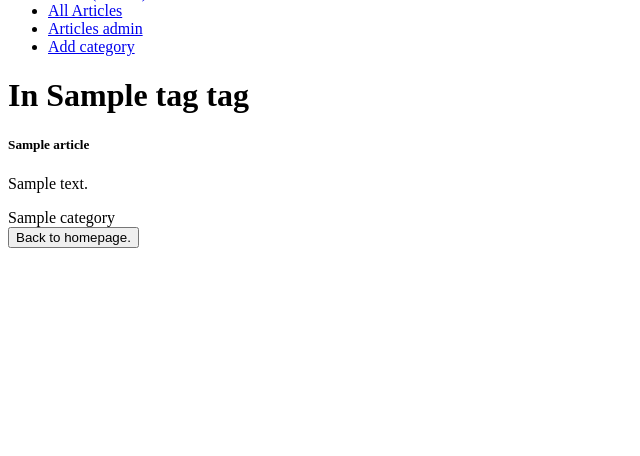
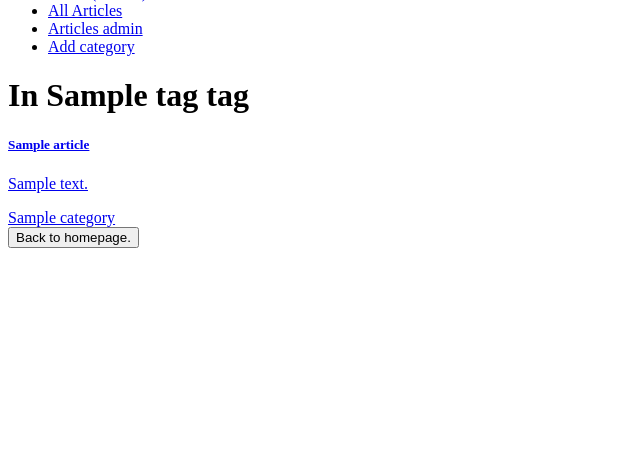
Before and after one commit to Nawalsubject/quest_symfony_2, a Symfony app: template blog/templates/blog/tag.html.twig in a window 1280 px wide. Shown: the part 344-800 px from the top of the page, without its empty margins (0-640 px from the left). Run offline with Twig, Linux system fonts and the light colour scheme; the template is opened without the code that fills it: most values are stand-ins (such as "Sample title", 1, 10 or a date in 2020); some libraries are stand-ins or nearby versions.

Commit message:
Ajout des bonus de la quête 12

```diff
--- a/blog/assets/css/app.scss
+++ b/blog/assets/css/app.scss
@@ -12,3 +12,7 @@ body {
 .nav-link {
     font-size: 1.2rem;
 }
+
+a:hover{
+    text-decoration: none;
+}
--- a/blog/src/Controller/BlogController.php
+++ b/blog/src/Controller/BlogController.php
@@ -94,7 +94,7 @@ class BlogController extends AbstractController
     }
 
     /**
-     * @Route("/blog/tag/{name}", name="blog_show_tags")
+     * @Route("/blog/tag/{name}", name="blog_tag")
      * @param Tag $tag
      * @return Response
      */
--- a/blog/templates/article/show.html.twig
+++ b/blog/templates/article/show.html.twig
@@ -25,7 +25,9 @@
     <strong>Tags :</strong>
     <ul>
         {% for tag in article.tags %}
+            <a href="{{ path('blog_tag', {'name': tag.name}) }}">
                 <li>{{ tag.name }} </li>
+            </a>
         {% else %}
             <li>No tags for this article</li>
         {% endfor %}
--- a/blog/templates/blog/tag.html.twig
+++ b/blog/templates/blog/tag.html.twig
@@ -8,6 +8,7 @@
     <h1 class="mb-4">In {{ tag.name }} tag</h1>
 
     {% for article in articles %}
+        <a href="{{ path('article_show', {'id': article.id}) }}">
             <div class="card my-2">
                 <h5 class="card-header">{{ article.title }}</h5>
                 <div class="card-body">
@@ -15,6 +16,7 @@
                 </div>
                 <div class="card-footer text-muted">{{ article.category.name }}</div>
             </div>
+        </a>
     {% endfor %}
 
     <a href="{{ path('app_index') }}">
```
Lines whose indentation alone changed are shown as unchanged.
